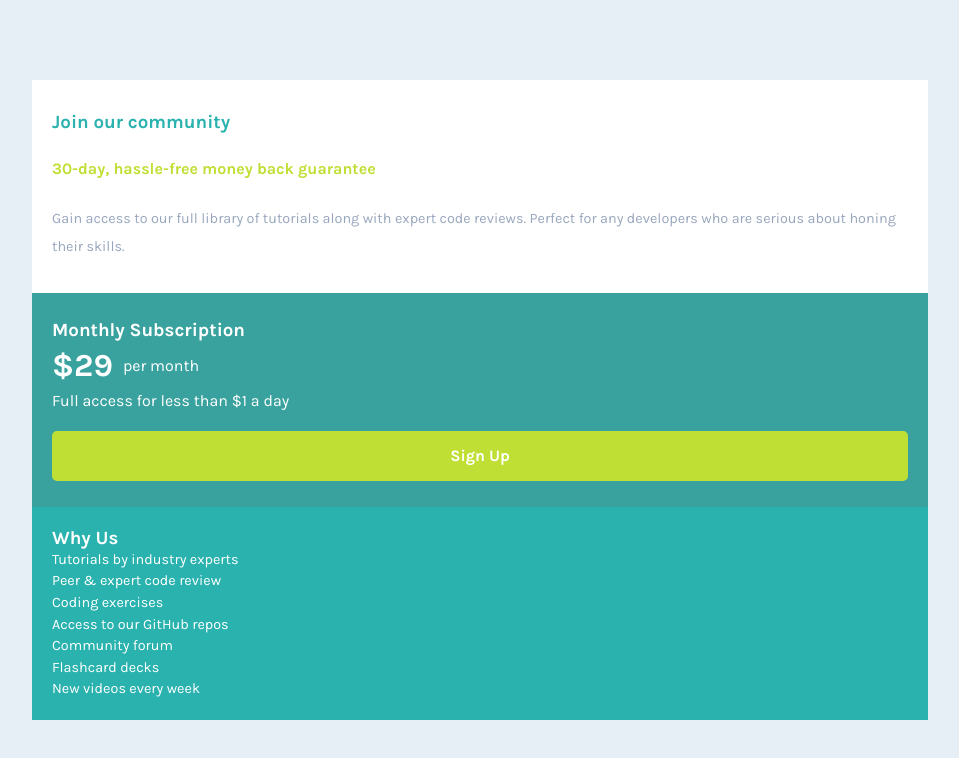
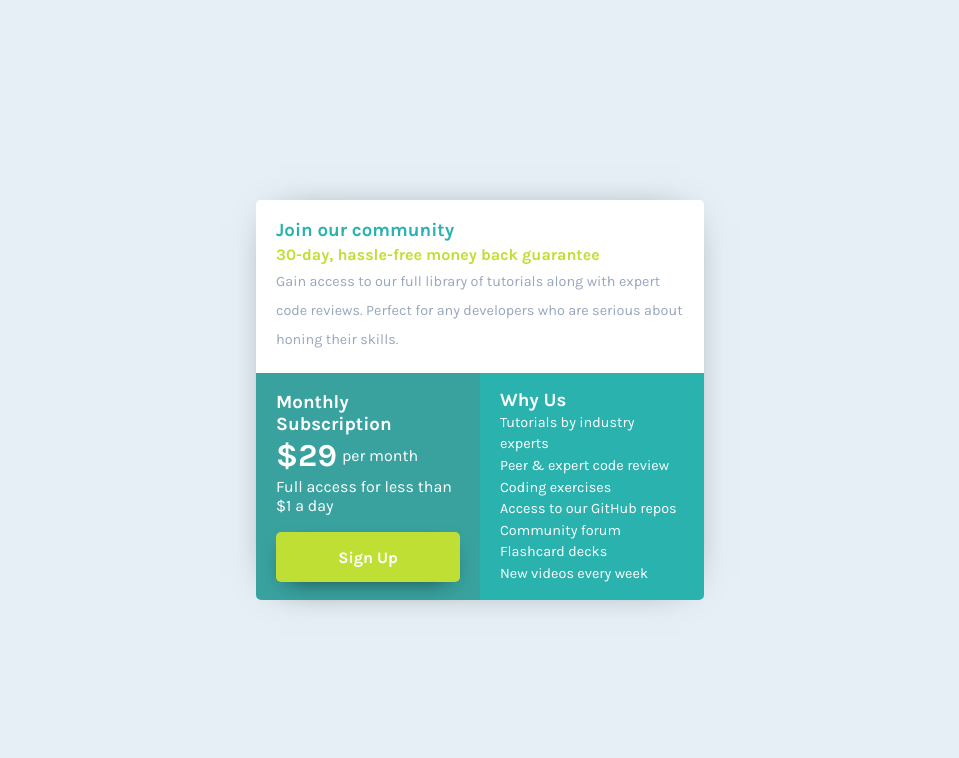
Before and after one commit to alexis791/single_price, a plain HTML site: page index.html in a window 1280 px wide. Shown: the whole page, without its empty margins (160-1119 px from the left). Drawn offline with Linux system fonts and the light colour scheme.

Commit message:
Added more details

```diff
--- a/index.html
+++ b/index.html
@@ -11,6 +11,7 @@
 
 </head>
 <body>
+  <div class="container">
     <section class="offer">
       <h3 class="offer__title">Join our community</h3>
 
@@ -43,6 +44,7 @@
         <li>New videos every week</li>
     </ul>
   </section>
+</div>
   <!-- <footer>
     <p class="attribution">
       Challenge by <a href="https://www.frontendmentor.io?ref=challenge" target="_blank">Frontend Mentor</a>.
--- a/styles.css
+++ b/styles.css
@@ -10,7 +10,7 @@
   --LightGray: hsl(204, 43%, 93%);
   --GrayishBlue: hsl(218, 22%, 67%);
   --CyanDark: hsla(178, 48%, 43%, 1);
-  --padding: 20px;
+  --padding: 15px 20px;
 }
 
 body {
@@ -18,20 +18,30 @@ body {
   font-size: 1rem;
   background-color: var(--LightGray);
   color: white;
-  display: grid;
-   width: 100vw;
+  display: flex;
+  justify-content: center;
+  align-items: center;
+  width: 100vw;
   height: 100vh;
-  grid-template-columns: 15% 1fr 1fr 15%;
-  grid-template-rows: 10% 1fr 1fr 1fr 10%;
-  grid-template-areas:
-    ". . . ."
-    ". offer offer ."
-    ". subscription subscription ."
-    ". benefits benefits ."
-    ". . . .";
 }
 
-@media screen and (min-width: 375px) {
+@media (min-width: 320px) {
+  .container{
+    width: 70%;
+    height: 80%;
+    display: grid;
+    grid-template-columns: repeat(2, 1fr);
+    grid-template-rows: 1fr .3fr .7fr 1fr;
+    grid-template-areas:
+    "offer offer"
+    "subscription subscription"
+    "subscription subscription"
+    "benefits benefits";
+    -webkit-box-shadow: 0px 0px 40px -24px rgba(0,0,0,0.75);
+    -moz-box-shadow: 0px 0px 40px -24px rgba(0,0,0,0.75);
+    box-shadow: 0px 0px 40px -24px rgba(0,0,0,0.75);
+  }
+
   .offer {
     background-color: white;
     display: flex;
@@ -40,17 +50,16 @@ body {
     align-items: flex-start;
     padding: var(--padding);
     grid-area: offer;
+    border-radius: 5px 5px 0 0;
   }
 
   .offer__title {
     color: var(--Cyan);
-    margin-bottom: 15px;
   }
 
   .offer__subtitle {
     color: var(--BrightYellow);
     font-weight: 700;
-    margin-bottom: 15px;
   }
 
   .offer__description {
@@ -80,11 +89,12 @@ body {
   }
 
   .subscription__time {
-    margin-left: 10px;
+    margin-left: 5px;
   }
 
   .subscription__button {
     background: var(--BrightYellow);
+    cursor: pointer;
     font-weight: 700;
     text-align: center;
     width: 100%;
@@ -94,6 +104,9 @@ body {
     justify-content: center;
     align-items: center;
     margin-top: 15px;
+    -webkit-box-shadow: 0px 8px 24px -12px rgba(0,0,0,0.75);
+    -moz-box-shadow: 0px 8px 24px -12px rgba(0,0,0,0.75);
+    box-shadow: 0px 8px 24px -12px rgba(0,0,0,0.75);
   }
 
   .benefits{
@@ -104,6 +117,7 @@ body {
     background-color: var(--Cyan);
     padding: var(--padding);
     grid-area: benefits;
+    border-radius: 0 0 5px 5px;
   }
 
   .benefits__list {
@@ -113,6 +127,22 @@ body {
   }
 }
 
-@media screen and (min-width: 1440px) {
+@media (min-width: 960px) {
+  .container{
+    width: 35%;
+    height: 50%;
+    grid-template-areas:
+    "offer offer"
+    "offer offer"
+    "subscription benefits"
+    "subscription benefits";
+  }
 
+  .subscription {
+    border-bottom-left-radius: 5px;
+  }
+
+  .benefits {
+    border-radius: 0 0 5px 0;
+  }
 }
```
Lines whose indentation alone changed are shown as unchanged.
